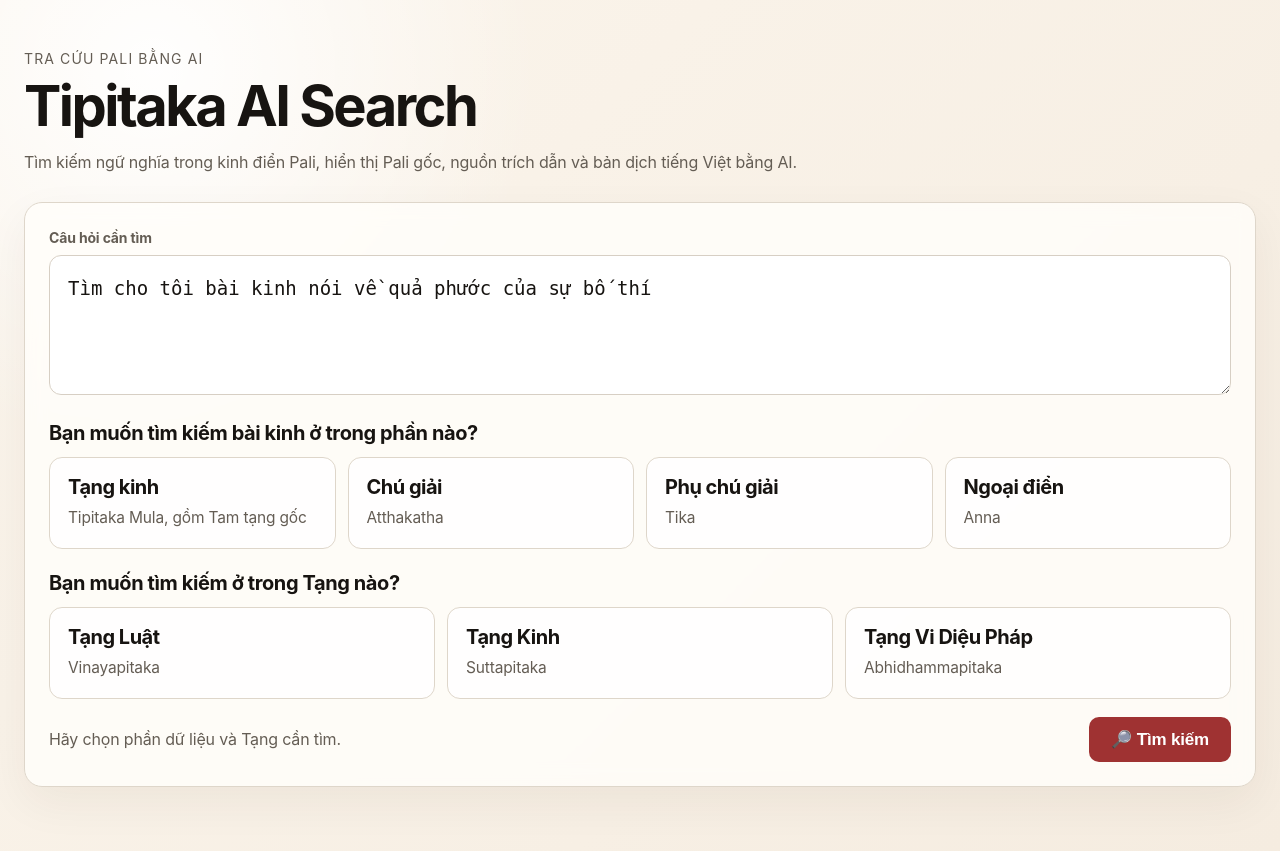
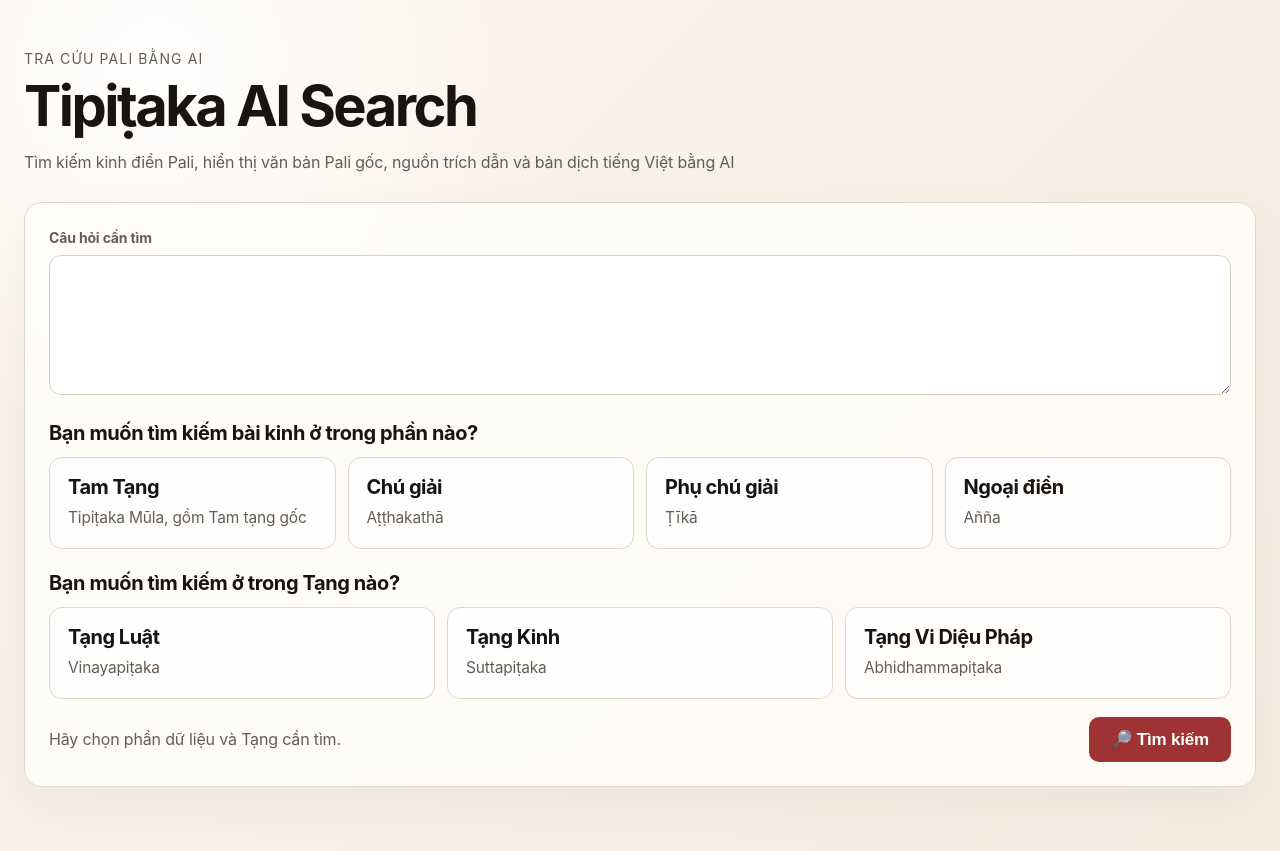
Before and after one commit to hoangtung01022003/tipitaka_v2, a FastAPI app: page / in a window 1280 px wide. Run offline with FastAPI, Linux system fonts and the light colour scheme; some libraries are stand-ins or nearby versions.

Commit message:
fix text

```diff
--- a/app/main.py
+++ b/app/main.py
@@ -15,23 +15,23 @@ APP_DIR = Path(__file__).resolve().parent
 SECTION_TRANSLATION_MAX_CHARS = 18000
 SECTION_TRANSLATION_CHUNK_CHARS = 12000
 
-app = FastAPI(title="Tipitaka Python Search")
+app = FastAPI(title="Tipiṭaka Python Search")
 app.mount("/static", StaticFiles(directory=APP_DIR / "static"), name="static")
 templates = Jinja2Templates(directory=APP_DIR / "templates")
 
 
 CORPUS_OPTIONS = [
-    {"value": "mul", "label": "Tạng kinh", "description": "Tipitaka Mula, gồm Tam tạng gốc"},
-    {"value": "att", "label": "Chú giải", "description": "Atthakatha"},
-    {"value": "tik", "label": "Phụ chú giải", "description": "Tika"},
-    {"value": "nrf", "label": "Ngoại điển", "description": "Anna"},
+    {"value": "mul", "label": "Tam Tạng", "description": "Tipiṭaka Mūla, gồm Tam tạng gốc"},
+    {"value": "att", "label": "Chú giải", "description": "Aṭṭhakathā"},
+    {"value": "tik", "label": "Phụ chú giải", "description": "Ṭīkā"},
+    {"value": "nrf", "label": "Ngoại điển", "description": "Añña"},
 ]
 PITAKA_OPTIONS = [
-    {"value": "vinaya", "label": "Tạng Luật", "description": "Vinayapitaka"},
-    {"value": "sutta", "label": "Tạng Kinh", "description": "Suttapitaka"},
-    {"value": "abhidhamma", "label": "Tạng Vi Diệu Pháp", "description": "Abhidhammapitaka"},
+    {"value": "vinaya", "label": "Tạng Luật", "description": "Vinayapiṭaka"},
+    {"value": "sutta", "label": "Tạng Kinh", "description": "Suttapiṭaka"},
+    {"value": "abhidhamma", "label": "Tạng Vi Diệu Pháp", "description": "Abhidhammapiṭaka"},
 ]
-AI_TRANSLATION_WARNING = "Đây là bản dịch của AI chỉ để tham khảo, chưa có sự kiểm chứng."
+AI_TRANSLATION_WARNING = "Đây là bản dịch của AI, chưa có sự kiểm chứng."
 
 
 @app.get("/", response_class=HTMLResponse)
@@ -42,7 +42,7 @@ def index(request: Request):
             "request": request,
             "corpus_options": CORPUS_OPTIONS,
             "pitaka_options": PITAKA_OPTIONS,
-            "default_query": "Tìm cho tôi bài kinh nói về quả phước của sự bố thí",
+            "default_query": "",
         },
     )
 
--- a/app/search_engine.py
+++ b/app/search_engine.py
@@ -110,19 +110,23 @@ def _diversify_results(candidates: list[dict]) -> list[dict]:
     return [*selected, *delayed]
 
 
+def _source_path_from_value(value: Any) -> list[str]:
+    if isinstance(value, list):
+        return [str(item) for item in value]
+    return []
+
+
 def _source_path(hierarchy: dict[str, Any]) -> list[str]:
     source_path = hierarchy.get("sourcePath")
-    if isinstance(source_path, list):
-        return [str(item) for item in source_path]
-    return []
+    return _source_path_from_value(source_path)
 
 
 def _source_label(corpus_type: str) -> str:
     return {
-        "mul": "Tipitaka (Mula)",
-        "att": "Atthakatha",
-        "tik": "Tika",
-        "nrf": "Anna",
+        "mul": "Tipiṭaka Mūla",
+        "att": "Aṭṭhakathā",
+        "tik": "Ṭīkā",
+        "nrf": "Añña",
     }.get(corpus_type, corpus_type)
 
 
@@ -130,10 +134,10 @@ def _pitaka_label(pitaka_type: str | None, corpus_type: str) -> str | None:
     if not pitaka_type:
         return None
     base = {
-        "vinaya": "Vinayapitaka",
-        "sutta": "Suttapitaka",
-        "abhidhammapitaka": "Abhidhammapitaka",
-        "abhidhamma": "Abhidhammapitaka",
+        "vinaya": "Vinayapiṭaka",
+        "sutta": "Suttapiṭaka",
+        "abhidhammapitaka": "Abhidhammapiṭaka",
+        "abhidhamma": "Abhidhammapiṭaka",
     }.get(pitaka_type, pitaka_type)
     if corpus_type == "mul":
         return base
@@ -141,7 +145,9 @@ def _pitaka_label(pitaka_type: str | None, corpus_type: str) -> str | None:
 
 
 def _display_source(row: dict, corpus_types: list[str], pitaka_type: str | None) -> str:
-    source = _source_path(row.get("hierarchy") or {})
+    section_source = _source_path_from_value(row.get("section_source_path"))
+    passage_source = _source_path(row.get("hierarchy") or {})
+    source = section_source or passage_source
     noisy = {
         "Namo tassa bhagavato arahato sammāsambuddhassa",
         "Nidānavaṇṇanā niṭṭhitā.",
@@ -154,7 +160,11 @@ def _display_source(row: dict, corpus_types: list[str], pitaka_type: str | None)
     pitaka = _pitaka_label(pitaka_type, corpus)
     if pitaka:
         prefix.append(pitaka)
-    return " -> ".join([*prefix, *clean])
+    merged: list[str] = []
+    for item in [*prefix, *clean]:
+        if item and item not in merged:
+            merged.append(item)
+    return " -> ".join(merged)
 
 
 def _pitaka_sql(pitaka_type: str | None) -> tuple[str, list[str]]:
@@ -252,7 +262,8 @@ def _candidate_columns() -> str:
       p.normalized_pali,
       p.hierarchy,
       p.text_hash,
-      s.title as section_title
+      s.title as section_title,
+      s.source_path as section_source_path
     """
 
 
@@ -487,5 +498,5 @@ def search_passages(query: str, corpus_types: list[str], pitaka_type: str | None
             "pageSize": page_size,
             "hasMore": len(candidate_results) > start + page_size,
         },
-        "warning": "Đây là bản dịch của AI chỉ để tham khảo, chưa có sự kiểm chứng.",
+        "warning": "Đây là bản dịch của AI, chưa có sự kiểm chứng.",
     }
--- a/app/templates/index.html
+++ b/app/templates/index.html
@@ -3,17 +3,16 @@
   <head>
     <meta charset="utf-8" />
     <meta name="viewport" content="width=device-width, initial-scale=1" />
-    <title>Tipitaka AI Search</title>
+    <title>Tipiṭaka AI Search</title>
     <link rel="stylesheet" href="/static/style.css" />
   </head>
   <body>
     <main class="page">
       <header class="hero">
         <p class="eyebrow">Tra cứu Pali bằng AI</p>
-        <h1>Tipitaka AI Search</h1>
+        <h1>Tipiṭaka AI Search</h1>
         <p>
-          Tìm kiếm ngữ nghĩa trong kinh điển Pali, hiển thị Pali gốc, nguồn trích dẫn
-          và bản dịch tiếng Việt bằng AI.
+          Tìm kiếm kinh điển Pali, hiển thị văn bản Pali gốc, nguồn trích dẫn và bản dịch tiếng Việt bằng AI
         </p>
       </header>
 
@@ -24,7 +23,7 @@
             id="query"
             name="query"
             class="queryInput"
-            placeholder="Ví dụ: Tìm cho tôi bài kinh nói về quả báo của sự bố thí"
+            placeholder=""
           >{{ default_query }}</textarea>
 
           <div class="stepBlock">
@@ -133,8 +132,15 @@
           return;
         }
 
-        resultsWrap.innerHTML =
-          "<div class='loading'>Đang tối ưu truy vấn bằng Gemini và tìm kiếm...</div>";
+        resultsWrap.innerHTML = `
+          <div class="loading searchLoading" role="status" aria-live="polite">
+            <div class="spinner" aria-hidden="true"></div>
+            <div>
+              <div class="loadingTitle">Đang tìm kiếm</div>
+              <div class="loadingText">Đang tìm kiếm, vui lòng chờ trong ít phút.</div>
+            </div>
+          </div>
+        `;
 
         try {
           const res = await fetch("/search-page", {
@@ -179,7 +185,15 @@
           button.disabled = true;
           button.textContent = "Đang tải toàn bộ bài kinh...";
         }
-        openModal("<div class='loading'>Đang tải bản gốc và bản dịch...</div>");
+        openModal(`
+          <div class="loading searchLoading" role="status" aria-live="polite">
+            <div class="spinner" aria-hidden="true"></div>
+            <div>
+              <div class="loadingTitle">Đang tải toàn bộ bài kinh</div>
+              <div class="loadingText">Đang tải bản gốc và bản dịch, vui lòng chờ trong ít phút.</div>
+            </div>
+          </div>
+        `);
 
         try {
           const res = await fetch(`/section-page/${sectionId}`);
--- a/app/templates/results.html
+++ b/app/templates/results.html
@@ -42,7 +42,7 @@
     </div>
   {% endif %}
 
-  <p class="notice">{{ result.warning }}</p>
+  <p class="notice aiWarning">{{ result.warning }}</p>
   {% if result.pagination.hasMore %}
     <form class="loadMoreForm" onsubmit="event.preventDefault(); this.dataset.submitting='true'; window.loadMoreResults && window.loadMoreResults(this);">
       <input type="hidden" name="query" value="{{ query }}" />
--- a/app/templates/section.html
+++ b/app/templates/section.html
@@ -50,5 +50,5 @@
     </article>
   </div>
 
-  <p class="notice">{{ section.warning }}</p>
+  <p class="notice aiWarning">{{ section.warning }}</p>
 </section>
```
Also changed, not shown: app/static/style.css (+49 -0 lines), README.md.
